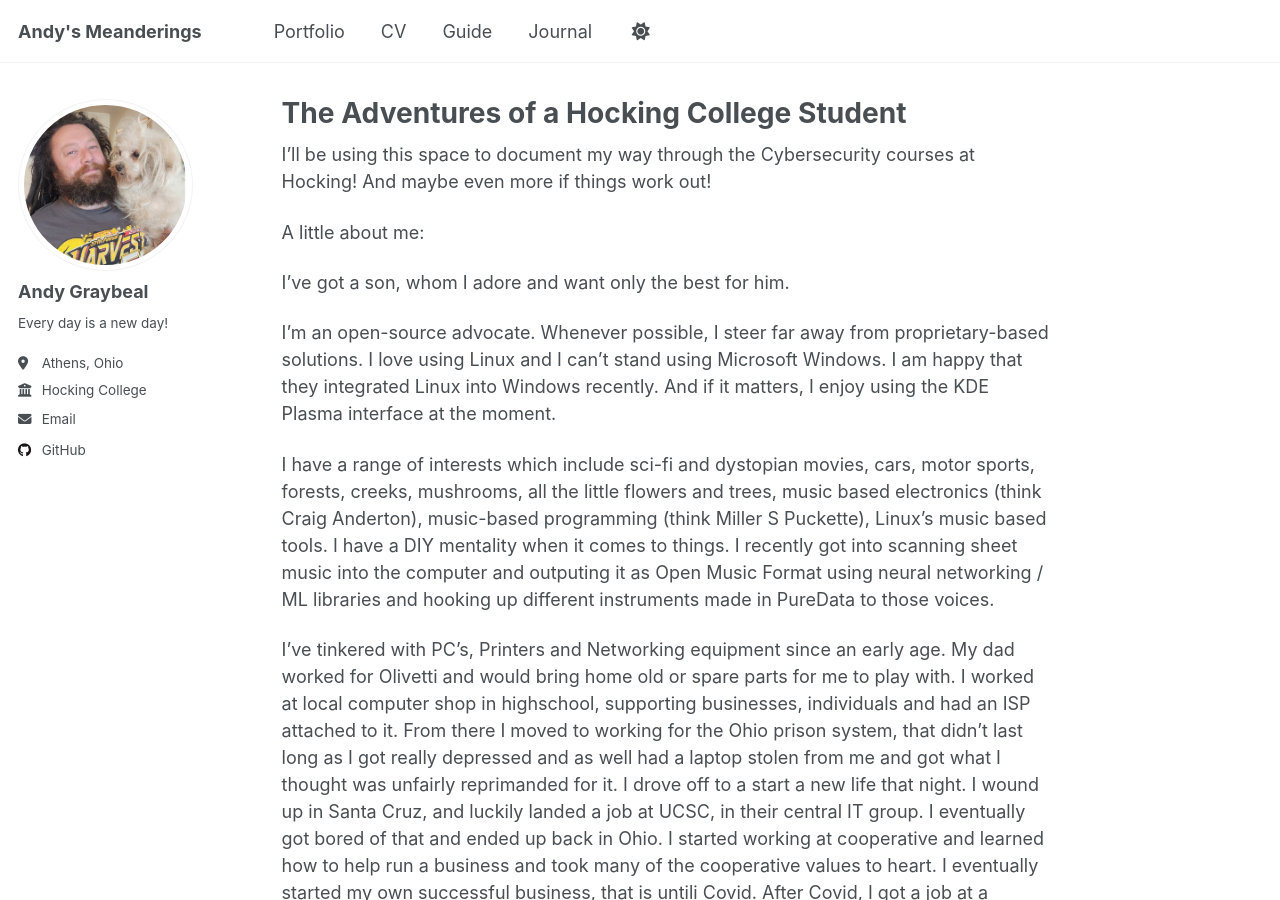
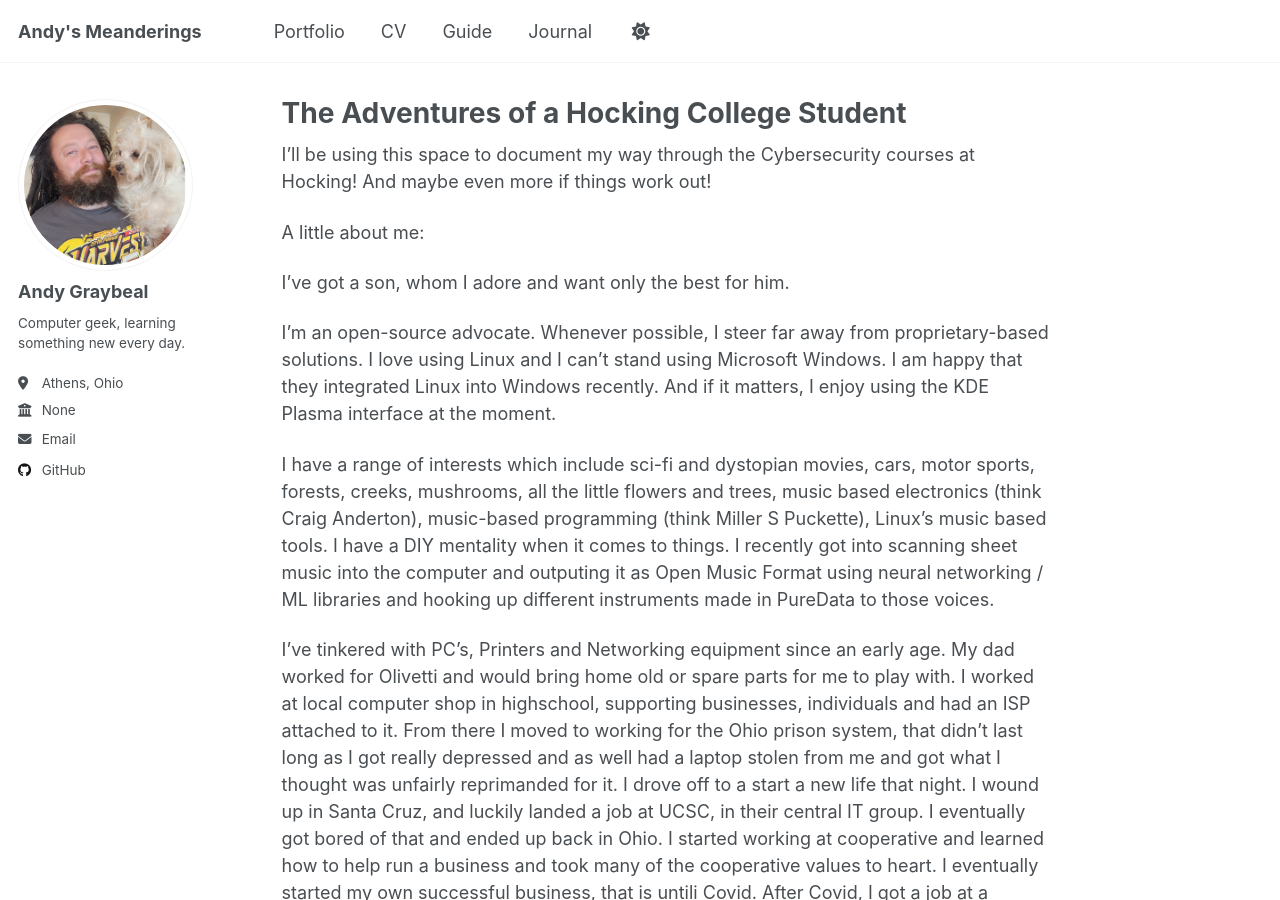
Before and after one commit to andy-graybeal/andy-graybeal.github.io, a Jekyll site: the page built from _pages/about.md, in a window 1280 px wide and 900 px high. Built offline with Jekyll 4.4.1, drawn with Linux system fonts in a browser that asks for light colours; a script that is not in the unit is left out.

Commit message:
Update _config.yml

```diff
--- a/_config.yml
+++ b/_config.yml
@@ -25,11 +25,11 @@ author:
   avatar           : "profile.png"
   name             : "Andy Graybeal"
   pronouns         : # example: "she/her"
-  bio              : "Every day is a new day!"
+  bio              : "Computer geek, learning something new every day."
   location         : "Athens, Ohio"
-  employer         : "Hocking College"
+  employer         : "None"
   uri              : # URL
-  email            : "graybeals@hocking.edu"
+  email            : "andy@knivesandchives.com"
 
   # Academic websites
   academia         : # URL
```
